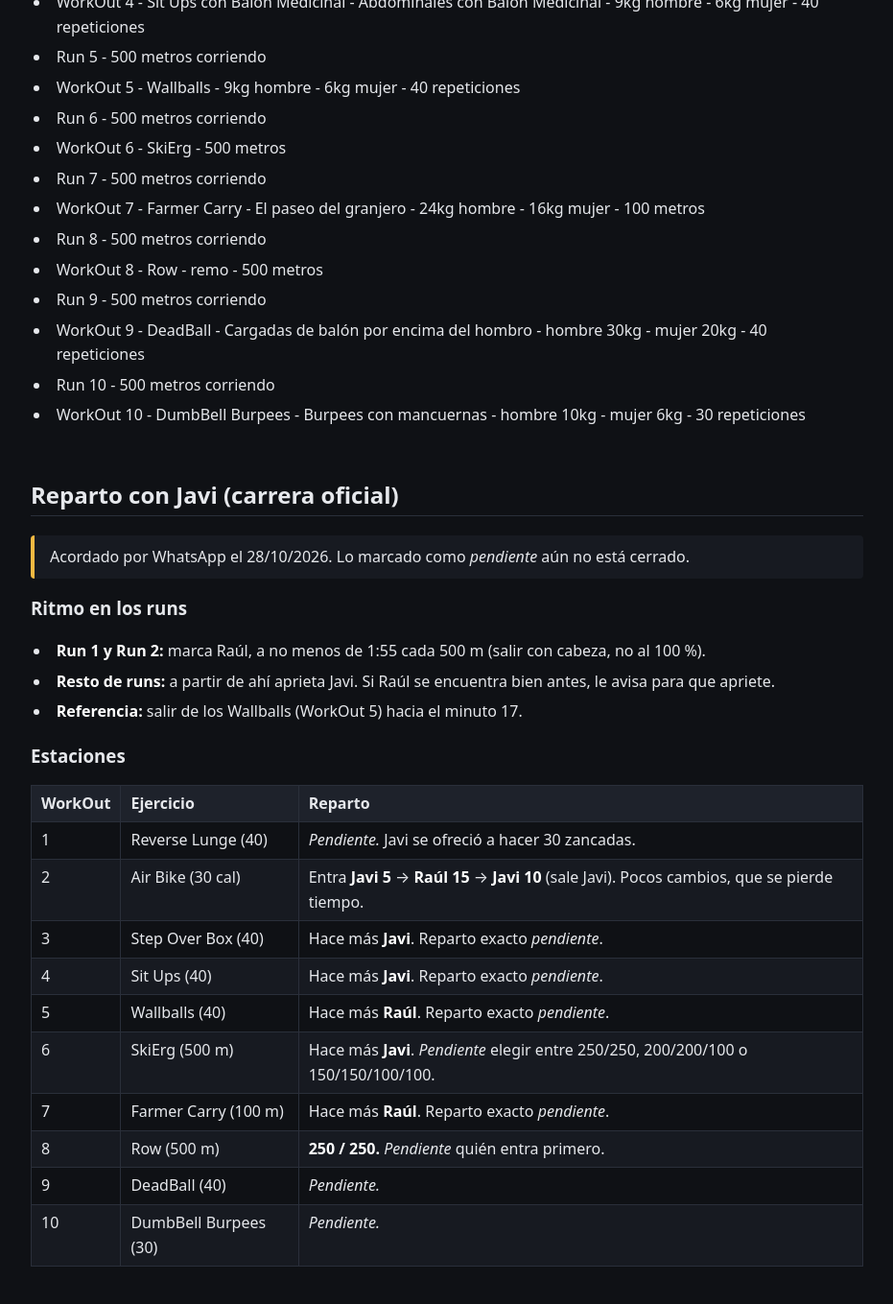
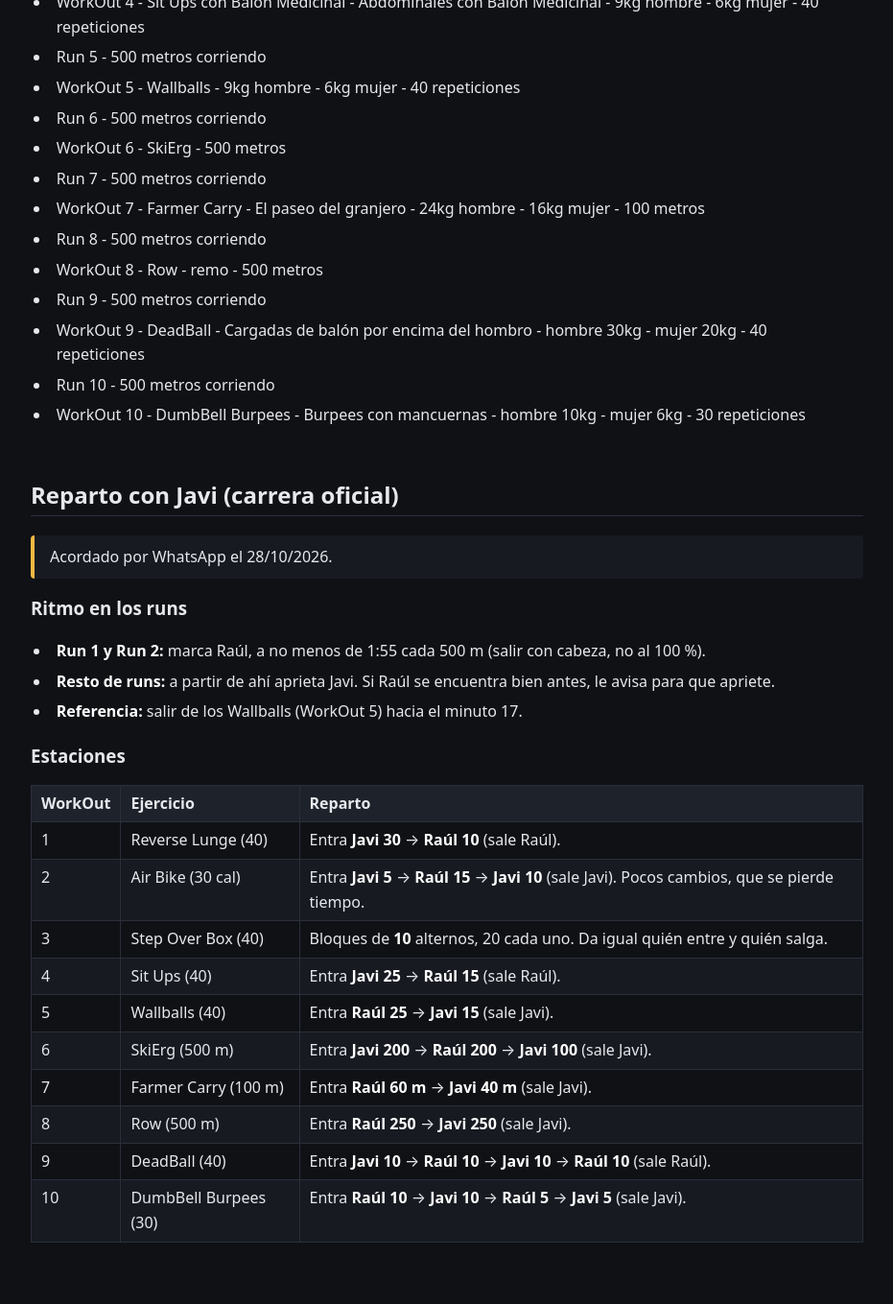
Before and after one commit to radamuz/4minkm, a Jekyll site: the page built from strong-race-ejercicios.md, in a window 1280 px wide and 1400 px high, scrolled down 529 px. Shown: the top 1359 px of the window at 96% size, without its empty margins (174-1105 px from the left). Built offline with Jekyll 4.4.1, drawn with Linux system fonts in a browser that asks for light colours; our own code applies the rules of GitHub Pages for plain Markdown files.

Commit message:
Cierra el reparto de todas las estaciones de la Strong Race con Javi

```diff
--- a/strong-race-ejercicios.md
+++ b/strong-race-ejercicios.md
@@ -25,7 +25,7 @@
 
 ## Reparto con Javi (carrera oficial)
 
-> Acordado por WhatsApp el 28/10/2026. Lo marcado como *pendiente* aún no está cerrado.
+> Acordado por WhatsApp el 28/10/2026.
 
 ### Ritmo en los runs
 
@@ -37,13 +37,13 @@
 
 | WorkOut | Ejercicio | Reparto |
 |---|---|---|
-| 1 | Reverse Lunge (40) | *Pendiente.* Javi se ofreció a hacer 30 zancadas. |
+| 1 | Reverse Lunge (40) | Entra **Javi 30** → **Raúl 10** (sale Raúl). |
 | 2 | Air Bike (30 cal) | Entra **Javi 5** → **Raúl 15** → **Javi 10** (sale Javi). Pocos cambios, que se pierde tiempo. |
-| 3 | Step Over Box (40) | Hace más **Javi**. Reparto exacto *pendiente*. |
-| 4 | Sit Ups (40) | Hace más **Javi**. Reparto exacto *pendiente*. |
-| 5 | Wallballs (40) | Hace más **Raúl**. Reparto exacto *pendiente*. |
-| 6 | SkiErg (500 m) | Hace más **Javi**. *Pendiente* elegir entre 250/250, 200/200/100 o 150/150/100/100. |
-| 7 | Farmer Carry (100 m) | Hace más **Raúl**. Reparto exacto *pendiente*. |
-| 8 | Row (500 m) | **250 / 250.** *Pendiente* quién entra primero. |
-| 9 | DeadBall (40) | *Pendiente.* |
-| 10 | DumbBell Burpees (30) | *Pendiente.* |
+| 3 | Step Over Box (40) | Bloques de **10** alternos, 20 cada uno. Da igual quién entre y quién salga. |
+| 4 | Sit Ups (40) | Entra **Javi 25** → **Raúl 15** (sale Raúl). |
+| 5 | Wallballs (40) | Entra **Raúl 25** → **Javi 15** (sale Javi). |
+| 6 | SkiErg (500 m) | Entra **Javi 200** → **Raúl 200** → **Javi 100** (sale Javi). |
+| 7 | Farmer Carry (100 m) | Entra **Raúl 60 m** → **Javi 40 m** (sale Javi). |
+| 8 | Row (500 m) | Entra **Raúl 250** → **Javi 250** (sale Javi). |
+| 9 | DeadBall (40) | Entra **Javi 10** → **Raúl 10** → **Javi 10** → **Raúl 10** (sale Raúl). |
+| 10 | DumbBell Burpees (30) | Entra **Raúl 10** → **Javi 10** → **Raúl 5** → **Javi 5** (sale Javi). |
```
